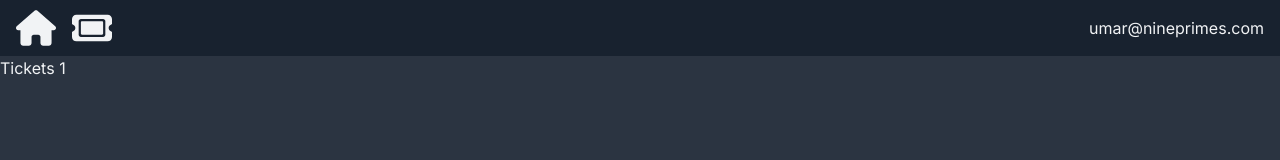
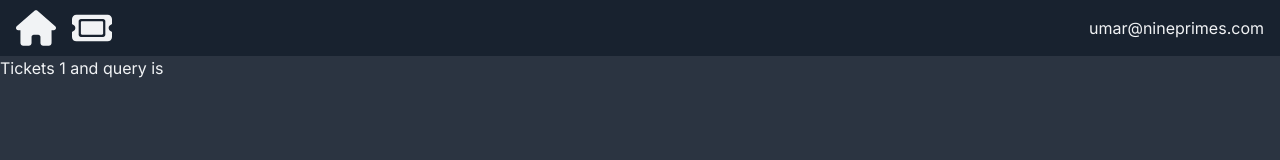
Before and after one commit to Muhammad-Umar-Khan/tickets_fs, a Next.js app: page /tickets/1 in a window 1280 px wide. Shown: the top 160 px of the page. Built offline with nearby package versions, Linux system fonts and the light colour scheme.

Commit message:
searchParams

```diff
--- a/app/tickets/[id]/page.tsx
+++ b/app/tickets/[id]/page.tsx
@@ -1,8 +1,9 @@
 type TicketProps = {
-  params: { id: string };
+  params: { id: string, q: string };
+  searchParams: {q: string}
 };
-const Ticket = ({ params }: TicketProps) => {
-  return <h1>Tickets {params.id}</h1>;
+const Ticket = ({ params, searchParams }: TicketProps) => {
+  return <h1>Tickets {params.id} and query is {searchParams.q}</h1>;
 };
 
 export default Ticket;
```
